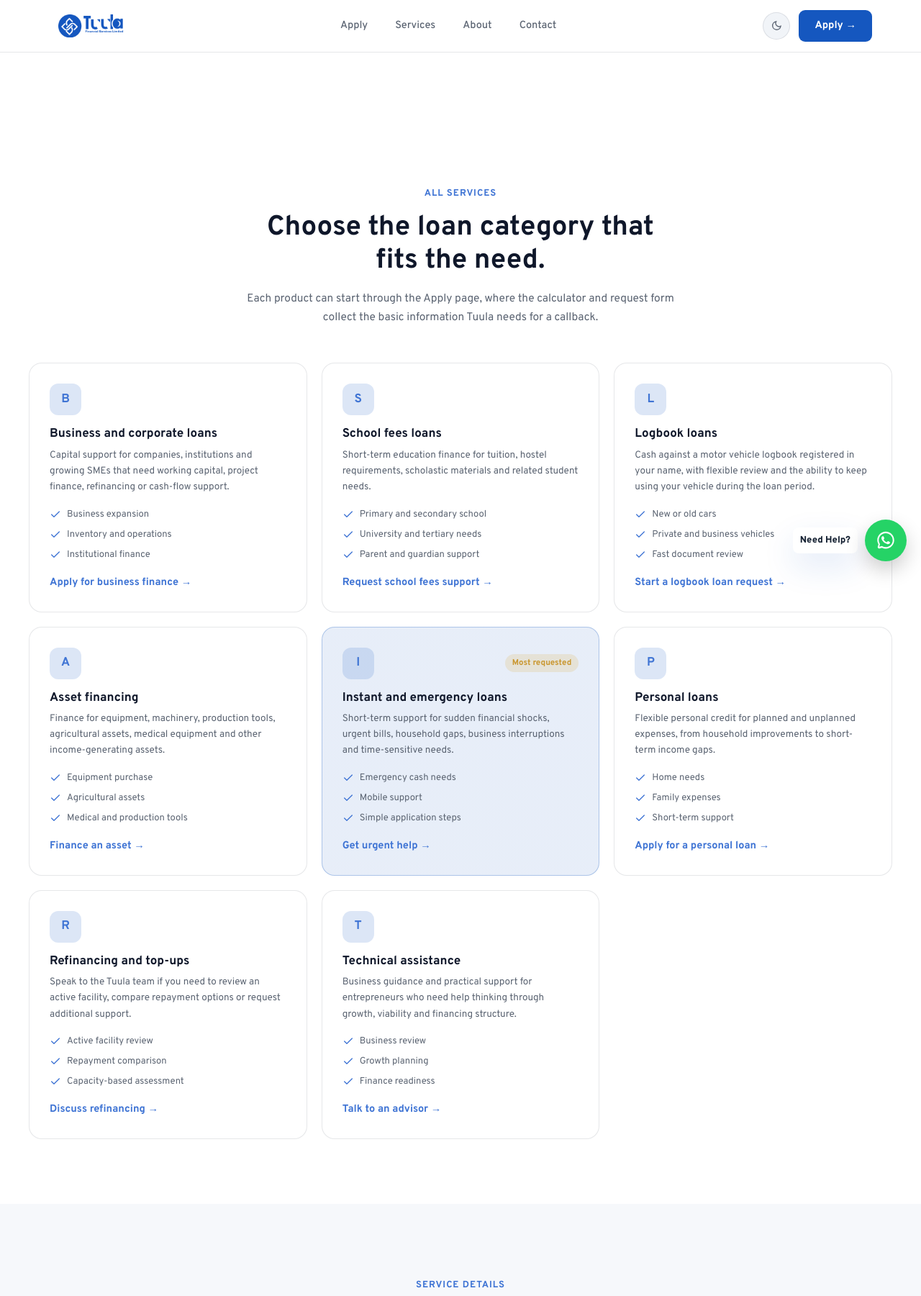
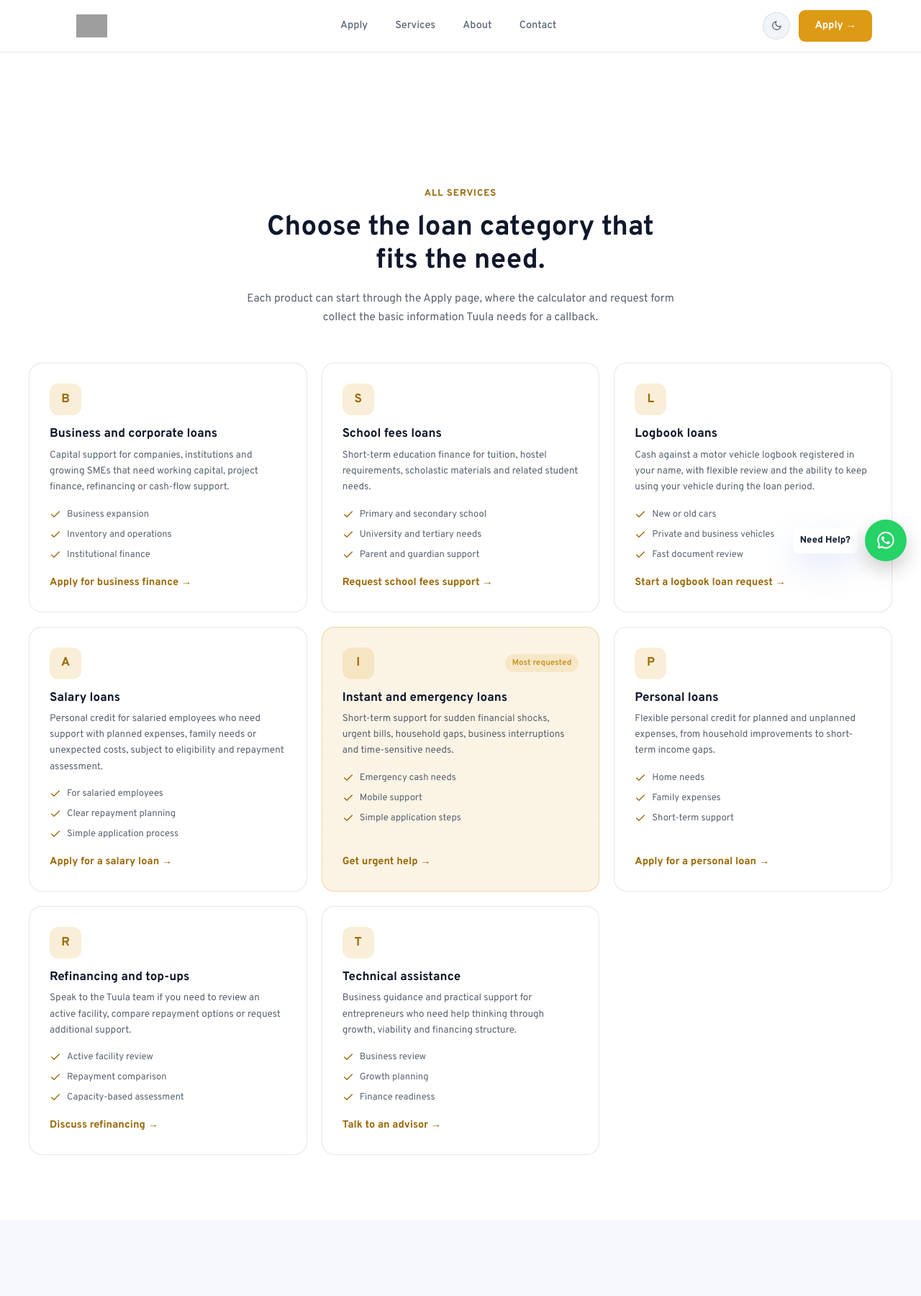
Before and after one commit to Briankaweesi2/tuula-theme, a WordPress theme: template template-services.php in a window 1280 px wide. Shown: the top 1801 px of the page at 72% size. Run offline with PHP 8.4 and a stand-in for WordPress, Linux system fonts and the light colour scheme; the site name, menu and one post (Sample post) are stand-ins, and other content is empty; some web fonts are replaced; grey boxes are pictures that could not be loaded.

Commit message:
Update Tuula Credit brand, palette, address and loan services

```diff
--- a/assets/css/theme-v2.css
+++ b/assets/css/theme-v2.css
@@ -15,10 +15,10 @@
    ──────────────────────────────────────────────────────────────── */
 :root {
   /* Brand accent (Tuula real palette, replaces spec's #305CDE) */
-  --tv2-accent: #1557bf;
-  --tv2-accent-strong: #0b3f8a;
-  --tv2-accent-deep: #174ea6;
-  --tv2-gold: #d39b16;
+  --tv2-accent: #DD9A14;
+  --tv2-accent-strong: #B77C08;
+  --tv2-accent-deep: #8F6208;
+  --tv2-gold: #DD9A14;
 
   /* Typography */
   --tv2-font-head: "Space Grotesk", "Overpass", Arial, sans-serif;
@@ -63,15 +63,15 @@ html:not([data-theme]) {
   --tv2-text-dim: #5b6472;
   --tv2-text-faint: #7c8797;
   --tv2-nav-bg: rgba(255, 255, 255, 0.85);
-  --tv2-logo-color: var(--tv2-accent);
-  --tv2-accent-tint: rgba(21, 87, 191, 0.1);
-  --tv2-accent-tint-strong: rgba(21, 87, 191, 0.15);
-  --tv2-accent-border: rgba(21, 87, 191, 0.28);
-  --tv2-accent-soft-text: #3f74d4;
+  --tv2-logo-color: #565F66;
+  --tv2-accent-tint: rgba(221, 154, 20, 0.11);
+  --tv2-accent-tint-strong: rgba(221, 154, 20, 0.17);
+  --tv2-accent-border: rgba(221, 154, 20, 0.34);
+  --tv2-accent-soft-text: #9B6908;
   --tv2-hero-glow:
-    radial-gradient(circle at 15% 20%, rgba(21, 87, 191, 0.1), transparent 45%),
-    radial-gradient(circle at 85% 60%, rgba(21, 87, 191, 0.08), transparent 50%);
-  --tv2-cta-glow: radial-gradient(circle at 50% 0%, rgba(21, 87, 191, 0.08), transparent 60%);
+    radial-gradient(circle at 15% 20%, rgba(221, 154, 20, 0.10), transparent 45%),
+    radial-gradient(circle at 85% 60%, rgba(86, 95, 102, 0.08), transparent 50%);
+  --tv2-cta-glow: radial-gradient(circle at 50% 0%, rgba(221, 154, 20, 0.09), transparent 60%);
 }
 
 /* Dark theme */
@@ -86,14 +86,14 @@ html[data-theme="dark"] {
   --tv2-text-dim: #9ba6b8;
   --tv2-text-faint: #7c8797;
   --tv2-nav-bg: rgba(7, 11, 20, 0.78);
-  --tv2-logo-color: #ffffff;
-  --tv2-accent-tint: rgba(21, 87, 191, 0.16);
-  --tv2-accent-tint-strong: rgba(21, 87, 191, 0.24);
-  --tv2-accent-border: rgba(72, 128, 220, 0.38);
-  --tv2-accent-soft-text: #6d9ae8;
+  --tv2-logo-color: #DD9A14;
+  --tv2-accent-tint: rgba(221, 154, 20, 0.16);
+  --tv2-accent-tint-strong: rgba(221, 154, 20, 0.24);
+  --tv2-accent-border: rgba(221, 154, 20, 0.42);
+  --tv2-accent-soft-text: #F0C36A;
   --tv2-hero-glow:
-    radial-gradient(circle at 15% 20%, rgba(21, 87, 191, 0.16), transparent 45%),
-    radial-gradient(circle at 85% 60%, rgba(21, 87, 191, 0.12), transparent 50%);
+    radial-gradient(circle at 15% 20%, rgba(221, 154, 20, 0.16), transparent 45%),
+    radial-gradient(circle at 85% 60%, rgba(86, 95, 102, 0.12), transparent 50%);
   --tv2-cta-glow: radial-gradient(circle at 50% 0%, rgba(21, 87, 191, 0.16), transparent 60%);
   --tv2-shadow-photo: 0 30px 70px rgba(0, 0, 0, 0.45);
   --tv2-shadow-float: 0 20px 40px rgba(0, 0, 0, 0.4);
@@ -267,8 +267,7 @@ body.admin-bar .tv2-header {
   height: 32px;
   width: 118px;
   background-color: var(--tv2-logo-color);
-  -webkit-mask: url(../images/tuula-logo.png) center / contain no-repeat;
-  mask: url(../images/tuula-logo.png) center / contain no-repeat;
+  background: url(../images/tuula-credit-mark.svg) center / contain no-repeat;
   transition: background-color 0.25s ease;
 }
 
--- a/front-page.php
+++ b/front-page.php
@@ -14,7 +14,7 @@ $services_url = tuula_page_url( 'services' );
 $process_url  = tuula_page_url( 'process' );
 $faqs_url     = tuula_page_url( 'faqs' );
 
-$hero_eyebrow = tuula_field( 'hero_eyebrow', __( 'Tuula Financial Services Limited', 'tuula' ) );
+$hero_eyebrow = tuula_field( 'hero_eyebrow', __( 'Tuula Credit Limited', 'tuula' ) );
 $hero_title   = tuula_field( 'hero_title', __( 'Flexible loans for real life and business in Uganda', 'tuula' ) );
 $hero_copy    = tuula_field( 'hero_copy', __( 'Get practical financing for school fees, emergencies, logbooks, assets, working capital and larger company needs with guidance before you apply.', 'tuula' ) );
 
--- a/functions.php
+++ b/functions.php
@@ -20,9 +20,9 @@ function tuula_defaults() {
 		'phone_display'  => '+256 393 25 64 58',
 		'phone_tel'      => '+256393256458',
 		'email'          => 'info@tuulacredit.com',
-		'whatsapp_url'   => 'https://web.whatsapp.com/send?phone=256777030520&text=Hello%2C+how+may+we+help',
-		'address_line_1' => 'Plot 1200 Old Port Bell Road, Kitintale',
-		'address_line_2' => '2nd Floor Hardware World Mall',
+		'whatsapp_url'   => 'https://wa.me/256777030520?text=Hello%2C%20how%20may%20we%20help',
+		'address_line_1' => 'Upet House, Behind Total Luzira',
+		'address_line_2' => 'Plot 4-6 Old Portbell Road',
 		'facebook_url'   => 'https://www.facebook.com/tuulacredit',
 		'twitter_url'    => 'https://twitter.com/TuulaCredit1',
 		'privacy_url'    => 'https://tuulacredit.com/tuula-credit-privacy-policy/',
@@ -299,12 +299,12 @@ function tuula_products_defaults() {
 		),
 		'asset' => array(
 			'icon'   => 'A',
-			'title'  => __( 'Asset financing', 'tuula' ),
-			'copy'   => __( 'Finance for equipment, machinery, production tools, agricultural assets, medical equipment and other income-generating assets.', 'tuula' ),
-			'points' => array( __( 'Equipment purchase', 'tuula' ), __( 'Agricultural assets', 'tuula' ), __( 'Medical and production tools', 'tuula' ) ),
-			'cta'    => __( 'Finance an asset', 'tuula' ),
-			'url'    => $apply . '?loanType=Asset+financing&amount=12000000&term=18&rate=17#calculator',
-			'anchor' => 'asset-finance',
+			'title'  => __( 'Salary loans', 'tuula' ),
+			'copy'   => __( 'Personal credit for salaried employees who need support with planned expenses, family needs or unexpected costs, subject to eligibility and repayment assessment.', 'tuula' ),
+			'points' => array( __( 'For salaried employees', 'tuula' ), __( 'Clear repayment planning', 'tuula' ), __( 'Simple application process', 'tuula' ) ),
+			'cta'    => __( 'Apply for a salary loan', 'tuula' ),
+			'url'    => $apply . '?loanType=Salary+loan&amount=3000000&term=12&rate=18#calculator',
+			'anchor' => 'salary-loans',
 		),
 		'emergency' => array(
 			'icon'   => 'I',
--- a/inc/acf.php
+++ b/inc/acf.php
@@ -31,9 +31,9 @@ add_action( 'acf/init', function () {
 			array( 'key' => 'field_tuula_phone_display', 'name' => 'phone_display', 'label' => 'Phone (display)', 'type' => 'text', 'default_value' => '+256 393 25 64 58' ),
 			array( 'key' => 'field_tuula_phone_tel', 'name' => 'phone_tel', 'label' => 'Phone (tel: link, no spaces)', 'type' => 'text', 'default_value' => '+256393256458' ),
 			array( 'key' => 'field_tuula_email', 'name' => 'email', 'label' => 'Email address', 'type' => 'email', 'default_value' => 'info@tuulacredit.com' ),
-			array( 'key' => 'field_tuula_whatsapp', 'name' => 'whatsapp_url', 'label' => 'WhatsApp link', 'type' => 'url', 'default_value' => 'https://web.whatsapp.com/send?phone=256777030520&text=Hello%2C+how+may+we+help' ),
-			array( 'key' => 'field_tuula_addr1', 'name' => 'address_line_1', 'label' => 'Address line 1', 'type' => 'text', 'default_value' => 'Plot 1200 Old Port Bell Road, Kitintale' ),
-			array( 'key' => 'field_tuula_addr2', 'name' => 'address_line_2', 'label' => 'Address line 2', 'type' => 'text', 'default_value' => '2nd Floor Hardware World Mall' ),
+			array( 'key' => 'field_tuula_whatsapp', 'name' => 'whatsapp_url', 'label' => 'WhatsApp link', 'type' => 'url', 'default_value' => 'https://wa.me/256777030520?text=Hello%2C%20how%20may%20we%20help' ),
+			array( 'key' => 'field_tuula_addr1', 'name' => 'address_line_1', 'label' => 'Address line 1', 'type' => 'text', 'default_value' => 'Upet House, Behind Total Luzira' ),
+			array( 'key' => 'field_tuula_addr2', 'name' => 'address_line_2', 'label' => 'Address line 2', 'type' => 'text', 'default_value' => 'Plot 4-6 Old Portbell Road' ),
 			array( 'key' => 'field_tuula_facebook', 'name' => 'facebook_url', 'label' => 'Facebook URL', 'type' => 'url', 'default_value' => 'https://www.facebook.com/tuulacredit' ),
 			array( 'key' => 'field_tuula_twitter', 'name' => 'twitter_url', 'label' => 'Twitter/X URL', 'type' => 'url', 'default_value' => 'https://twitter.com/TuulaCredit1' ),
 			array( 'key' => 'field_tuula_footer_tagline', 'name' => 'footer_tagline', 'label' => 'Footer tagline', 'type' => 'textarea', 'rows' => 3, 'default_value' => 'We help individuals, businesses and institutions build, preserve and manage wealth so they can pursue their financial goals.' ),
@@ -46,7 +46,7 @@ add_action( 'acf/init', function () {
 		'key'    => 'group_tuula_home_hero',
 		'title'  => 'Home Hero',
 		'fields' => array(
-			array( 'key' => 'field_tuula_hero_eyebrow', 'name' => 'hero_eyebrow', 'label' => 'Hero eyebrow', 'type' => 'text', 'default_value' => 'Tuula Financial Services Limited' ),
+			array( 'key' => 'field_tuula_hero_eyebrow', 'name' => 'hero_eyebrow', 'label' => 'Hero eyebrow', 'type' => 'text', 'default_value' => 'Tuula Credit Limited' ),
 			array( 'key' => 'field_tuula_hero_title', 'name' => 'hero_title', 'label' => 'Hero title (H1)', 'type' => 'text', 'default_value' => 'Flexible loans for real life and business in Uganda' ),
 			array( 'key' => 'field_tuula_hero_copy', 'name' => 'hero_copy', 'label' => 'Hero copy', 'type' => 'textarea', 'rows' => 3, 'default_value' => 'Get practical financing for school fees, emergencies, logbooks, assets, working capital and larger company needs with guidance before you apply.' ),
 			array( 'key' => 'field_tuula_hero_cta_primary', 'name' => 'hero_cta_primary', 'label' => 'Primary CTA label', 'type' => 'text', 'default_value' => 'Apply now' ),
--- a/style.css
+++ b/style.css
@@ -1,7 +1,7 @@
 /*
 Theme Name: Tuula Credit
 Theme URI: https://tuulacredit.com/
-Author: Tuula Financial Services Limited
+Author: Tuula Credit Limited
 Description: Custom marketing theme for Tuula Credit — flexible loans in Uganda for school fees, logbooks, assets, emergencies, personal needs, SMEs and corporate finance. Built as a lightweight coded theme with ACF-editable sections that degrade gracefully to sensible defaults when ACF is not installed.
 Version: 1.0.0
 Requires at least: 6.0
--- a/template-about.php
+++ b/template-about.php
@@ -12,7 +12,7 @@ get_header();
 
 $hero_eyebrow = tuula_field( 'page_hero_eyebrow', __( 'Our story', 'tuula' ) );
 $hero_title   = tuula_field( 'page_hero_title', __( 'Built to help Ugandans grow', 'tuula' ) );
-$hero_intro   = tuula_field( 'page_hero_intro', __( 'Tuula Financial Services Limited helps individuals, businesses and institutions across Uganda access practical, clearly explained financing.', 'tuula' ) );
+$hero_intro   = tuula_field( 'page_hero_intro', __( 'Tuula Credit helps individuals, businesses and institutions across Uganda access practical, clearly explained loan solutions.', 'tuula' ) );
 
 $apply_url   = tuula_page_url( 'apply' );
 $contact_url = tuula_page_url( 'contact' );
@@ -64,8 +64,8 @@ $values = array(
 			</div>
 			<div class="tv2-about__copy">
 				<h2 class="tv2-h2" id="mission-title"><?php esc_html_e( 'Financing that starts with a conversation.', 'tuula' ); ?></h2>
-				<p><?php esc_html_e( 'Tuula Financial Services Limited was established to help individuals, businesses and institutions in Uganda access the financial resources they need to build, preserve and grow what matters to them. We operate from Kitintale, Kampala and serve clients across Uganda.', 'tuula' ); ?></p>
-				<p><?php esc_html_e( 'We take time to understand each client\'s situation and match them with the right product for their need — school fees, an emergency, a logbook loan, an asset, working capital or larger company financing. We believe financial services should be accessible and clearly explained, never intimidating.', 'tuula' ); ?></p>
+				<p><?php esc_html_e( 'Tuula Credit was established to help individuals, businesses and institutions in Uganda access the credit they need to build, preserve and grow what matters to them. We serve clients across Uganda.', 'tuula' ); ?></p>
+				<p><?php esc_html_e( 'We take time to understand each client\'s situation and match them with the right product for their need — school fees, an emergency, a logbook loan, an asset, working capital or larger company financing. We believe access to credit should be clear, responsible and never intimidating.', 'tuula' ); ?></p>
 				<a class="tv2-btn tv2-btn--primary" href="<?php echo esc_url( $apply_url . '#calculator' ); ?>"><?php esc_html_e( 'Apply for a loan →', 'tuula' ); ?></a>
 			</div>
 		</div>
--- a/template-services.php
+++ b/template-services.php
@@ -93,8 +93,8 @@ $hero_intro   = tuula_field( 'page_hero_intro', __( 'Compare the loan products,
 				<p><?php esc_html_e( 'For unexpected medical bills, rent pressure, urgent household needs, transport costs, business interruptions or a temporary gap in income.', 'tuula' ); ?></p>
 			</article>
 			<article>
-				<h3><?php esc_html_e( 'Loans for equipment and assets', 'tuula' ); ?></h3>
-				<p><?php esc_html_e( 'For companies, farms, clinics and operators who need machinery, specialized tools, agricultural equipment, medical devices or production assets.', 'tuula' ); ?></p>
+				<h3><?php esc_html_e( 'Salary loans', 'tuula' ); ?></h3>
+				<p><?php esc_html_e( 'For eligible salaried employees who need support with planned expenses, family needs or unexpected costs, subject to an affordability and repayment assessment.', 'tuula' ); ?></p>
 			</article>
 			<article>
 				<h3><?php esc_html_e( 'Loans with repayment guidance', 'tuula' ); ?></h3>
```
Also changed, not shown: README.md, assets/images/tuula-credit-mark.svg (deleted).
